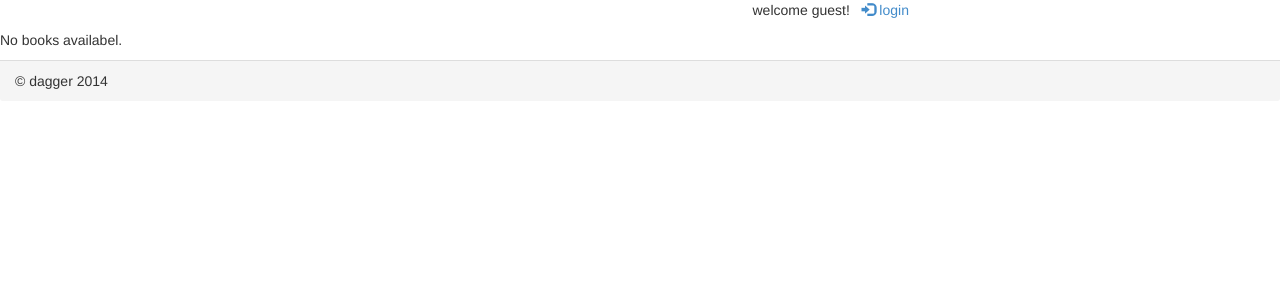
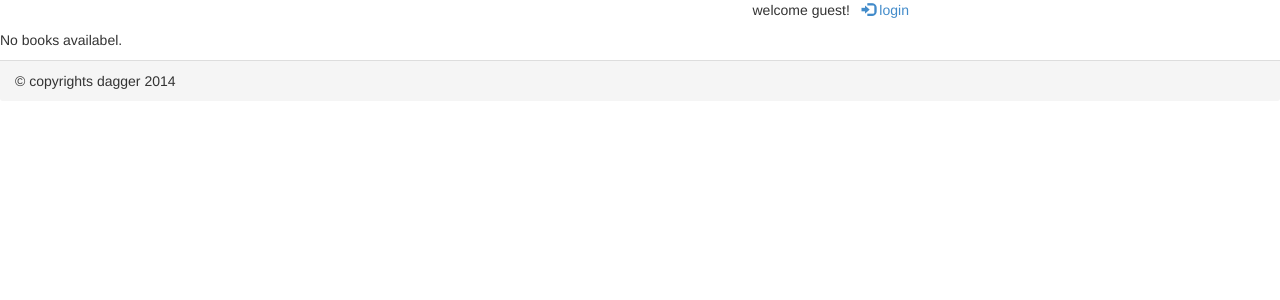
Before and after one commit to seenureddy/django-basic-concepts, a Django app: a page that uses templates/basic_dj/base.html in a window 1280 px wide. Shown: the top 300 px of the page. Run offline with Django 3.2, Linux system fonts and the light colour scheme; data that the repository does not hold is empty; some libraries are stand-ins or nearby versions.

Commit message:
adding copyright to base template

```diff
--- a/templates/basic_dj/base.html
+++ b/templates/basic_dj/base.html
@@ -21,10 +21,10 @@
         </div>
         {% block content %} {% endblock %}
 
-        <div class="panel-default ">
+        <div class="panel-default">
             <div class="panel-footer">
                     {% block footer %}
-                        &copy; dagger 2014
+                        &copy; copyrights dagger 2014
                     {% endblock %}
             </div>
         </div>
```
